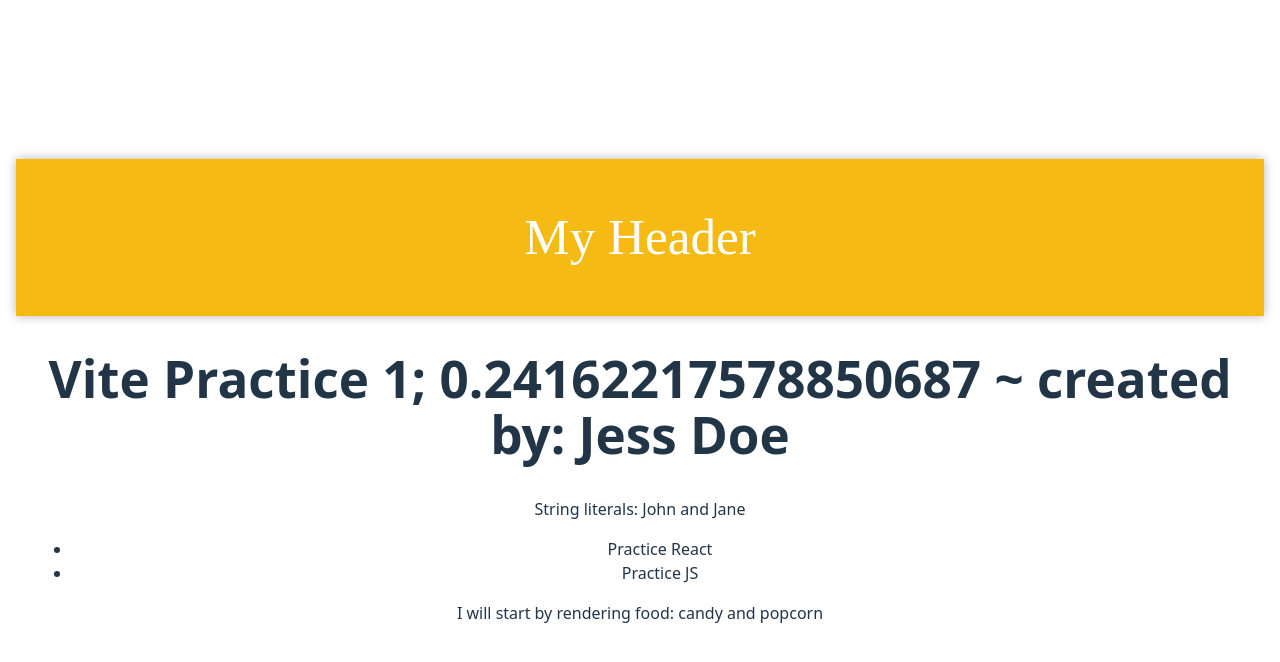
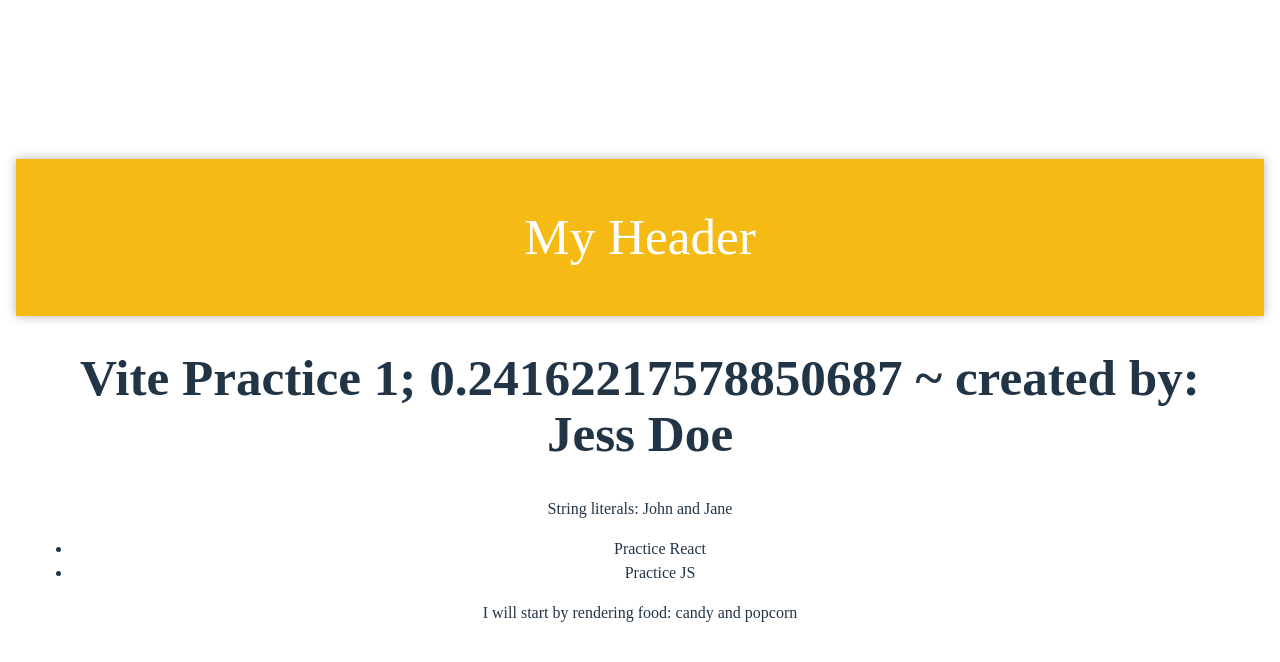
Before and after one commit to Jesskiroff/learn-vite-react, a React (Vite) app: page / in a window 1280 px wide. Shown: the top 662 px of the page. Built offline with nearby package versions, Linux system fonts and the light colour scheme.

Commit message:
fix header styling

```diff
--- a/src/Header.jsx
+++ b/src/Header.jsx
@@ -1,5 +1,5 @@
 import React from 'react';
-import '../public/styles.css';
+import './styles.css';
 
 function Header() {
     return (
--- a/public/styles.css
+++ b/src/styles.css
@@ -1,3 +1,9 @@
+body {
+
+    padding: 0;
+    margin: 0;
+    font-family: "Nunito SemiBold";
+}
 header {
     background-color: #f5ba13;
     margin: auto -16px;
```
